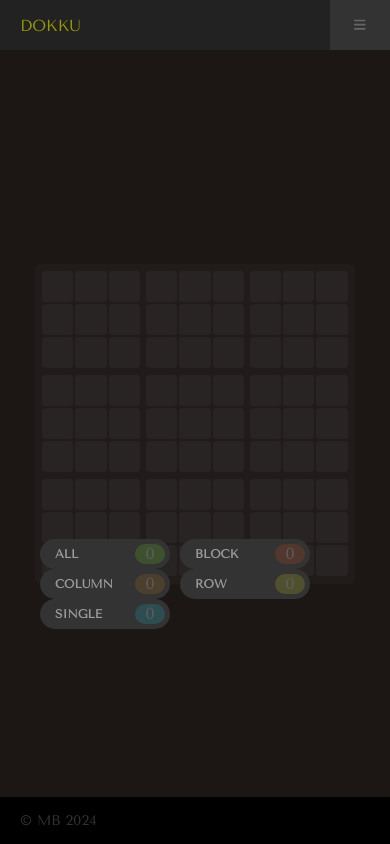
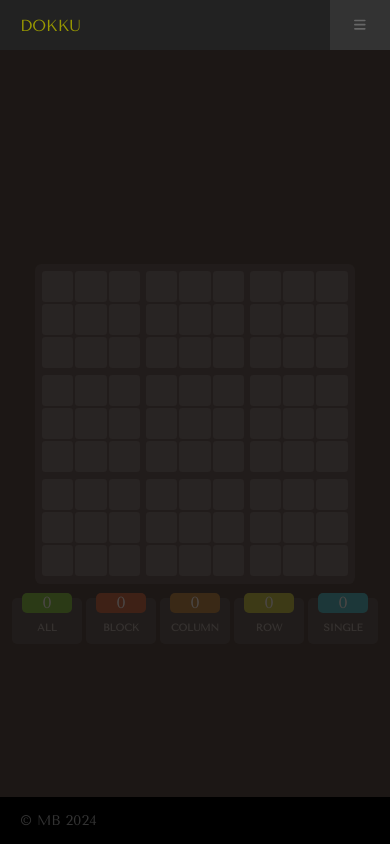
Before and after one commit to moggsterb/dokku, a Next.js app: page /play in a window 390 px wide. Built offline with nearby package versions, Linux system fonts and the light colour scheme; a web font is replaced by a local one.

Commit message:
Mobile solve controls

```diff
--- a/src/app/globals.scss
+++ b/src/app/globals.scss
@@ -57,7 +57,7 @@ body {
 @media only screen and (min-width: 1024px) {
   :root {
     --pixel-size: 15px;
-    --grid-size: 630px;
+    --grid-size: 540px;
   }
 }
 
--- a/src/components/MainContainer.module.scss
+++ b/src/components/MainContainer.module.scss
@@ -13,6 +13,7 @@
   flex-direction: column;
   justify-content: center;
   align-items: center;
+  width: 100%;
 }
 
 .footer,
--- a/src/components/Puzzle.module.scss
+++ b/src/components/Puzzle.module.scss
@@ -1,4 +1,7 @@
 .wrapper {
   // margin-top: 30px;
   position: relative;
+  display: flex;
+  justify-content: center;
+  width: 100%;
 }
--- a/src/components/SolveController.module.scss
+++ b/src/components/SolveController.module.scss
@@ -4,15 +4,25 @@
   display: flex;
   align-items: center;
   border-radius: 10px;
-  height: 30px;
-  border-radius: 15px;
-  margin-left: 5px;
-  margin-right: 5px;
-  padding-right: 40px;
-  width: 130px;
-  justify-content: space-between;
+
+  margin-left: 2px;
+  margin-right: 2px;
+
+  flex-direction: column;
+  justify-content: center;
+  border-radius: 5px;
 
   transition: all 0.2s ease-in-out;
+
+  @media only screen and (min-width: 640px) {
+    height: 30px;
+    border-radius: 15px;
+    // padding-right: 40px;
+    width: 130px;
+    flex-direction: row;
+    justify-content: space-between;
+    align-items: center;
+  }
 
   -webkit-user-select: none;
   -ms-user-select: none;
@@ -32,11 +42,11 @@
     &.row,
     &.single {
       .roundel {
-        background: rgba(255, 255, 255, 0.3);
-        color: rgba(0, 0, 0, 0.4);
+        background: #3b3b3b;
+        color: #ccc;
         transition: all 0.2s ease-in-out;
         &:hover {
-          background: rgba(255, 255, 255, 0.6);
+          background: #5b5b5b;
           color: rgba(0, 0, 0, 0.6);
         }
       }
@@ -63,22 +73,36 @@
     }
   }
 
-  &.disabled .roundel {
+  &.disabled {
     opacity: 0.2;
   }
 
   .roundel {
     color: white;
-    width: 30px;
+
+    width: 50px;
     height: 20px;
-    border-radius: 15px;
+    border-radius: 5px;
+    margin-top: -5px;
+
     display: flex;
     justify-content: center;
     align-items: center;
-    position: absolute;
-    left: 5px;
-    top: -10px;
+
     font-size: 16px;
+    line-height: 18px;
+    order: 1;
+
+    @media only screen and (min-width: 640px) {
+      border-radius: 15px;
+      width: 30px;
+      right: 10px;
+      position: absolute;
+      right: 5px;
+      top: -10px;
+      order: inherit;
+      margin-top: 0;
+    }
   }
 
   &.all .roundel {
@@ -105,11 +129,24 @@
 .label {
   text-transform: uppercase;
   font-weight: bold;
-  padding-left: 15px;
-  padding-right: 10px;
-  font-size: 12px;
+
+  font-size: 10px;
+  line-height: 15px;
+
   min-width: 70px;
   white-space: nowrap;
+
+  padding: 8px 3px;
+  order: 2;
+  text-align: center;
+
+  @media only screen and (min-width: 640px) {
+    min-width: 70px;
+    font-size: 12px;
+    padding: 3px 10px;
+    text-align: left;
+    order: inherit;
+  }
 }
 
 .roundelHolder {
--- a/src/components/SolveControls.module.scss
+++ b/src/components/SolveControls.module.scss
@@ -1,9 +1,13 @@
 .wrapper {
   display: flex;
-  width: var(--grid-size);
+  width: 100%;
   justify-content: center;
   position: absolute;
-  bottom: -45px;
+
+  bottom: -60px;
+  @media only screen and (min-width: 640px) {
+    bottom: -45px;
+  }
 }
 
 .solvers {
```
